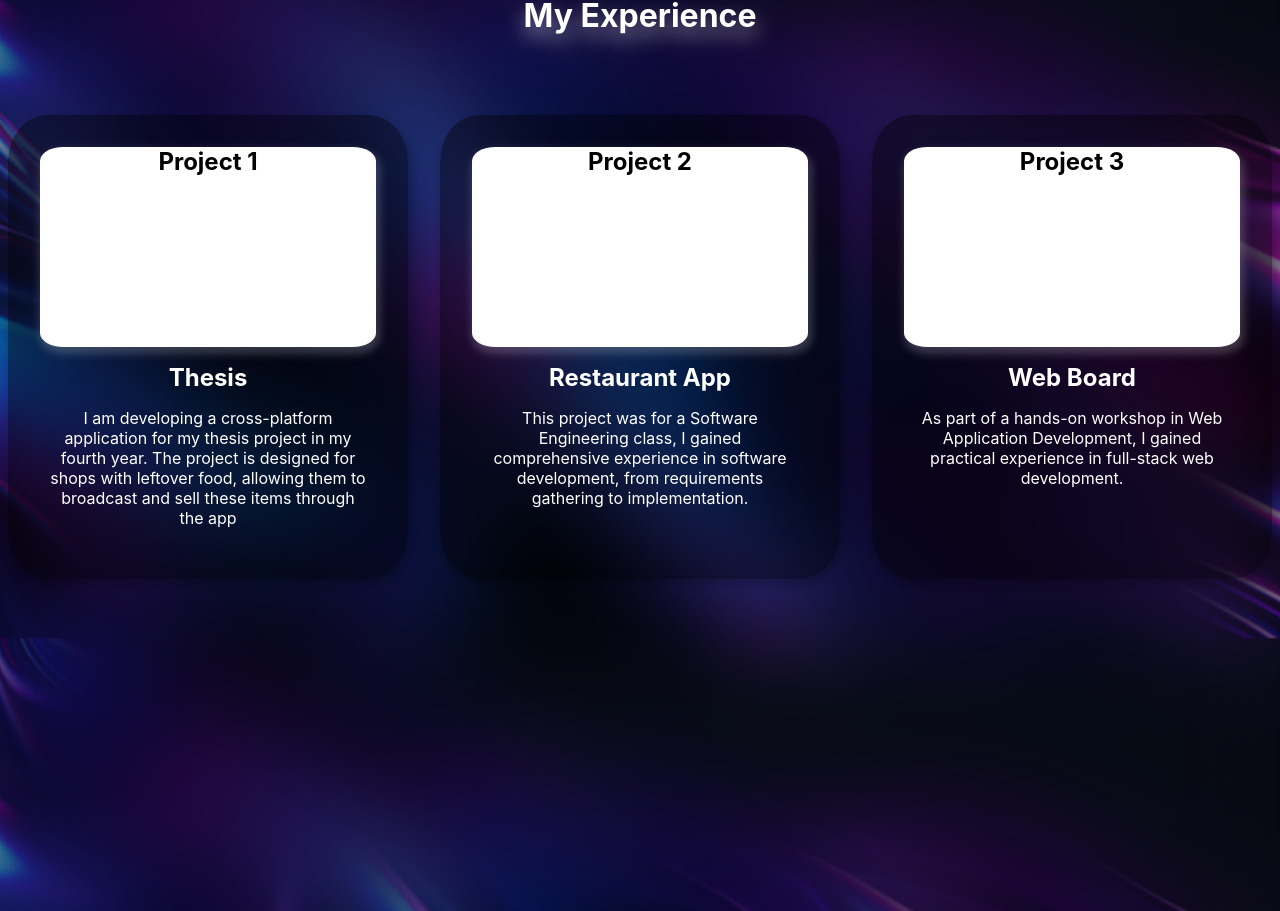
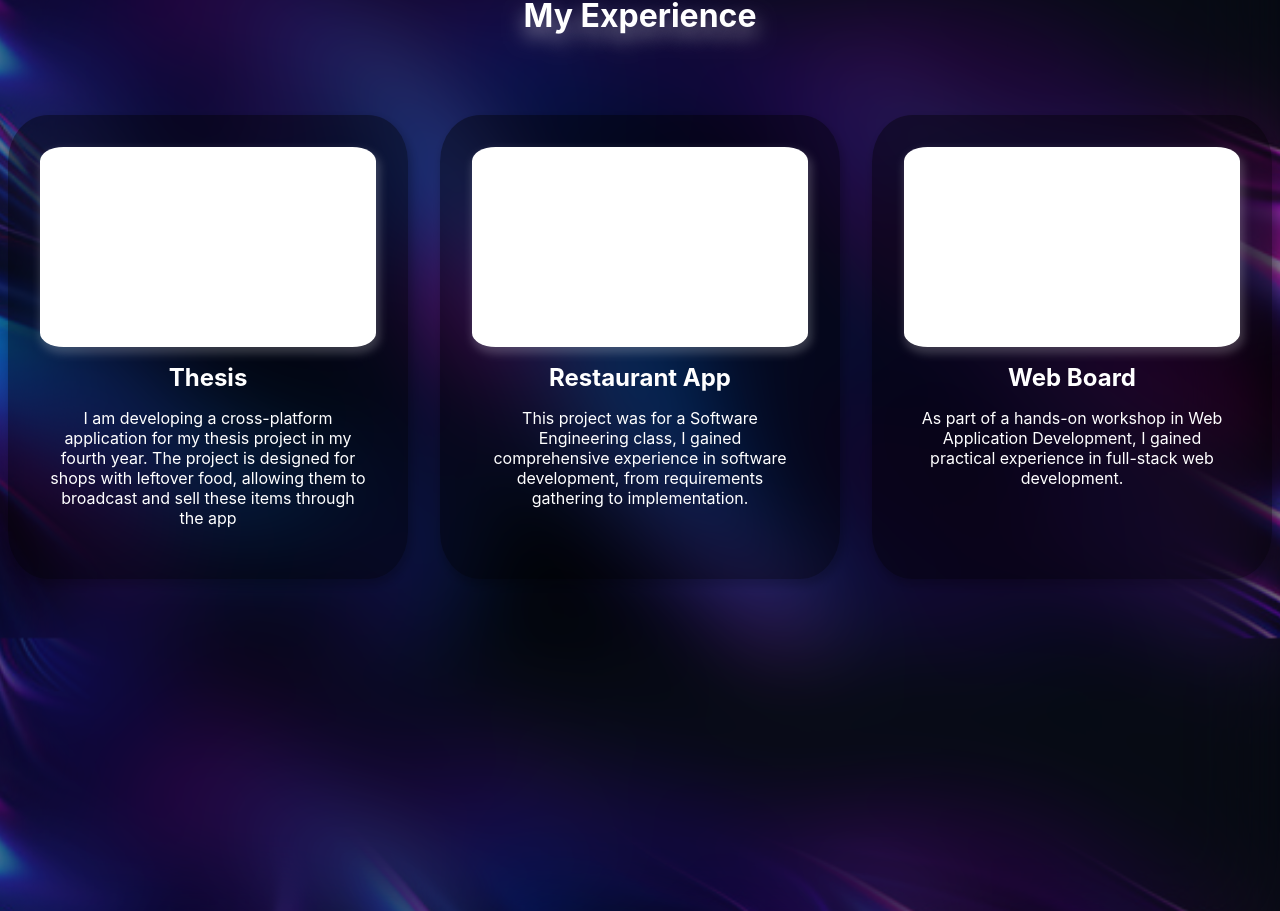
Before and after one commit to lovemxchine/Portfolio, a React (Create React App) app: page / in a window 1280 px wide. Shown: the part 1762-2673 px from the top of the page. Built offline with nearby package versions, Linux system fonts and the light colour scheme.

Commit message:
project edited

```diff
--- a/src/project.js
+++ b/src/project.js
@@ -44,7 +44,7 @@
       <div className="project-group">
         <div className="project-card">
           <div className="project-card-header">
-            <h2 style={{ color: "black" }}>Project 1</h2>
+            {/* <h2 style={{ color: "black" }}>Project 1</h2> */}
           </div>
           <div className="project-card-body">
             <h2 style={{ marginBottom: "1rem" }}>Thesis</h2>
@@ -58,7 +58,7 @@
         </div>
         <div className="project-card">
           <div className="project-card-header">
-            <h2 style={{ color: "black" }}>Project 2</h2>
+            {/* <h2 style={{ color: "black" }}>Project 2</h2> */}
           </div>
           <div className="project-card-body">
             <h2 style={{ marginBottom: "1rem" }}>Restaurant App</h2>
@@ -72,7 +72,7 @@
         </div>
         <div className="project-card">
           <div className="project-card-header">
-            <h2 style={{ color: "black" }}>Project 3</h2>
+            {/* <h2 style={{ color: "black" }}>Project 3</h2> */}
           </div>
           <div className="project-card-body">
             <h2 style={{ marginBottom: "1rem" }}>Web Board</h2>
```
